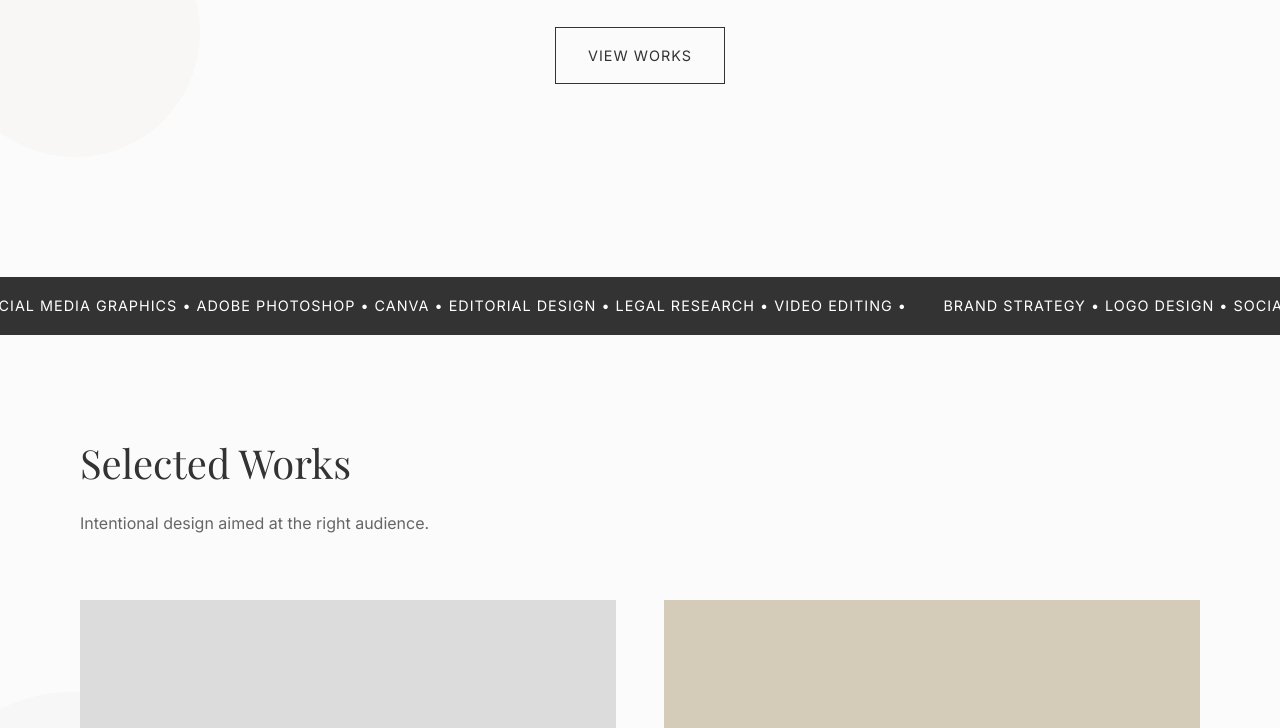
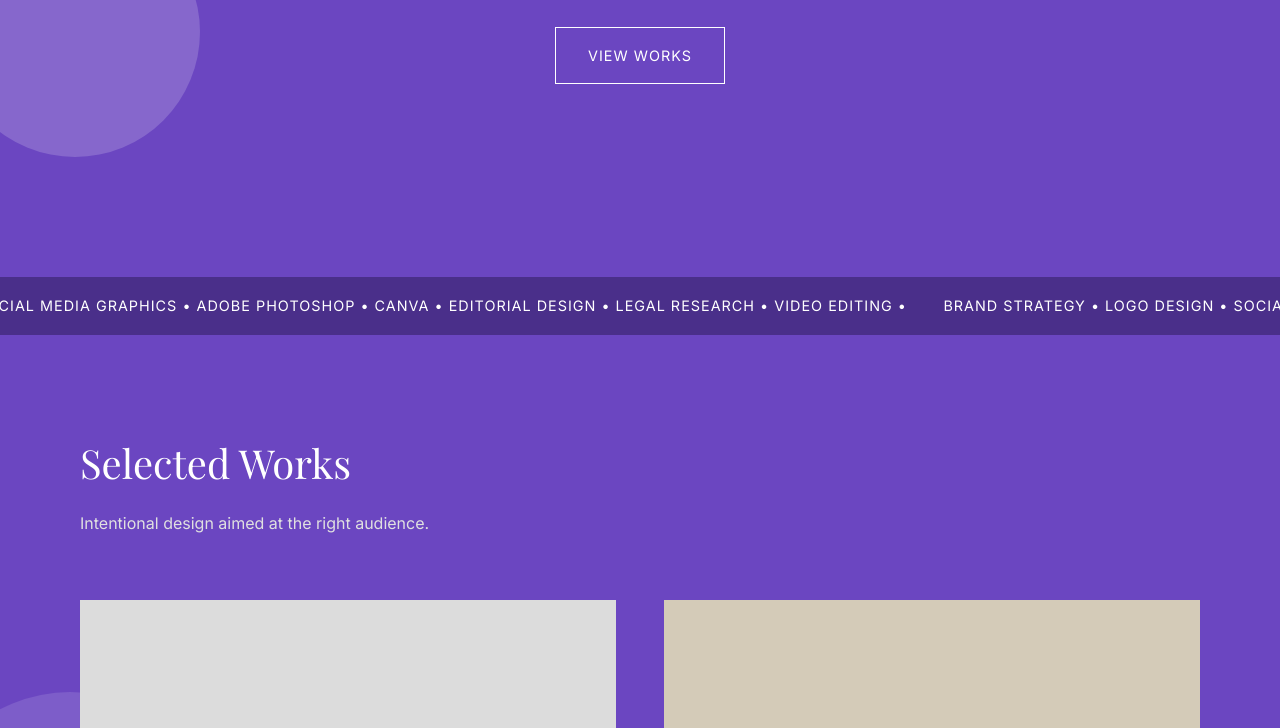
Before and after one commit to OrdenWills/Aghogho-obaseki, a plain HTML site: page index.html in a window 1280 px wide. Shown: the part 523-1251 px from the top of the page. Drawn offline with nearby package versions, Linux system fonts and the light colour scheme; a web font is replaced by a local one.

Commit message:
change background color as requested by client to purple

```diff
--- a/style.css
+++ b/style.css
@@ -1,23 +1,23 @@
 /* --- Variables & Reset --- */
 :root {
-    --bg-color: #FBFBFB;
-    /* Alabaster White */
+    --bg-color: #6B46C1;
+    /* Purple */
     --bg-accent: #F3F0E7;
     /* Warm Oatmeal */
-    --text-primary: #333333;
-    /* Charcoal */
-    --text-secondary: #666666;
+    --text-primary: #FFFFFF;
+    /* White text for contrast */
+    --text-secondary: #E0E0E0;
     --accent-color: #E07A5F;
     /* Muted Terracotta */
-    --border-color: #E5E5E5;
+    --border-color: #8B6FCF;
 
-    /* Decorative shape colors - dull and subtle */
-    --shape-color-1: rgba(224, 122, 95, 0.08);
-    /* Muted terracotta */
-    --shape-color-2: rgba(180, 180, 180, 0.06);
-    /* Soft gray */
-    --shape-color-3: rgba(212, 203, 184, 0.1);
-    /* Warm beige */
+    /* Decorative shape colors - white circles */
+    --shape-color-1: rgba(255, 255, 255, 0.15);
+    /* White */
+    --shape-color-2: rgba(255, 255, 255, 0.12);
+    /* White */
+    --shape-color-3: rgba(255, 255, 255, 0.18);
+    /* White */
 
 
     --font-heading: 'Playfair Display', serif;
@@ -138,7 +138,7 @@ p {
     position: fixed;
     top: 0;
     width: 100%;
-    background-color: rgba(251, 251, 251, 0.95);
+    background-color: rgba(107, 70, 193, 0.95);
     z-index: 1000;
     backdrop-filter: blur(5px);
 }
@@ -201,7 +201,7 @@ p {
 .ticker-wrap {
     width: 100%;
     overflow: hidden;
-    background-color: var(--text-primary);
+    background-color: #4A2F8A;
     color: white;
     padding: 1rem 0;
     white-space: nowrap;
@@ -509,7 +509,7 @@ footer {
         right: -100%;
         top: 0;
         height: 100vh;
-        background-color: var(--bg-color);
+        background-color: #6B46C1;
         display: flex;
         flex-direction: column;
         align-items: center;
```
